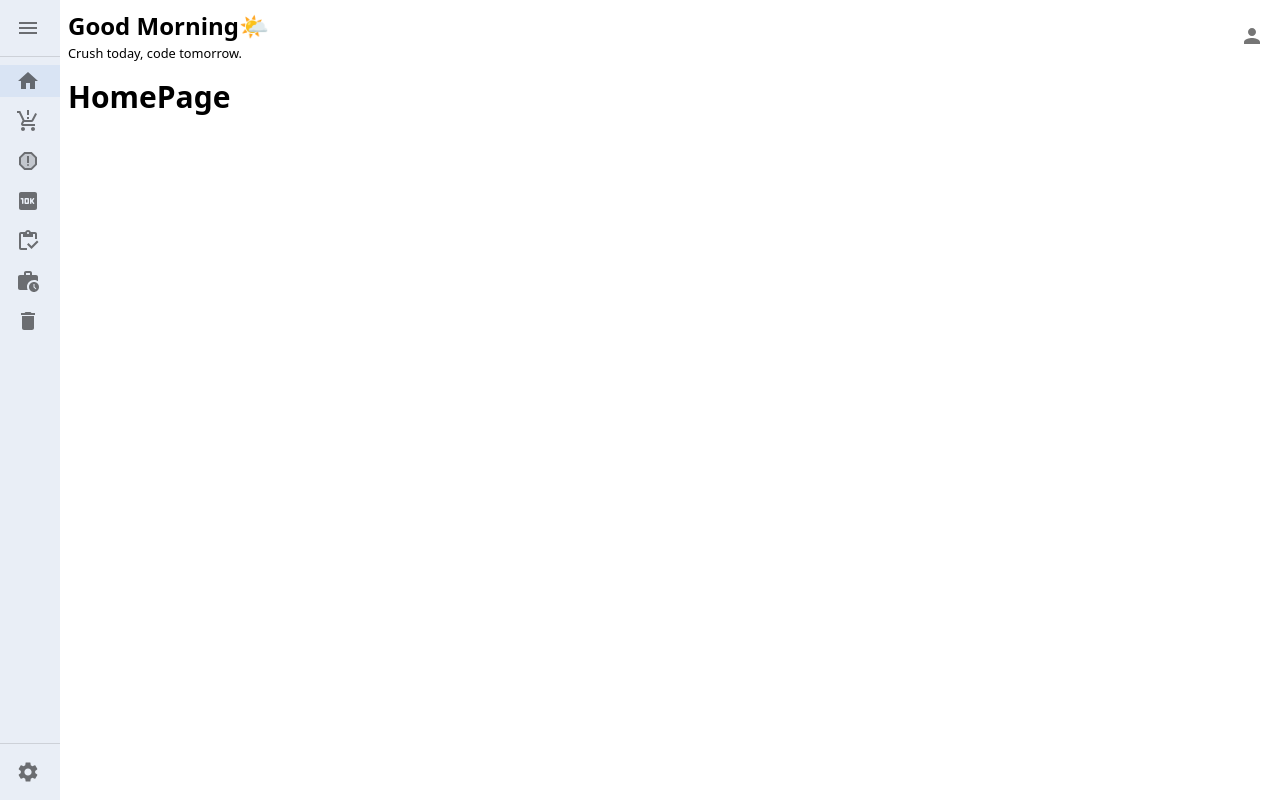
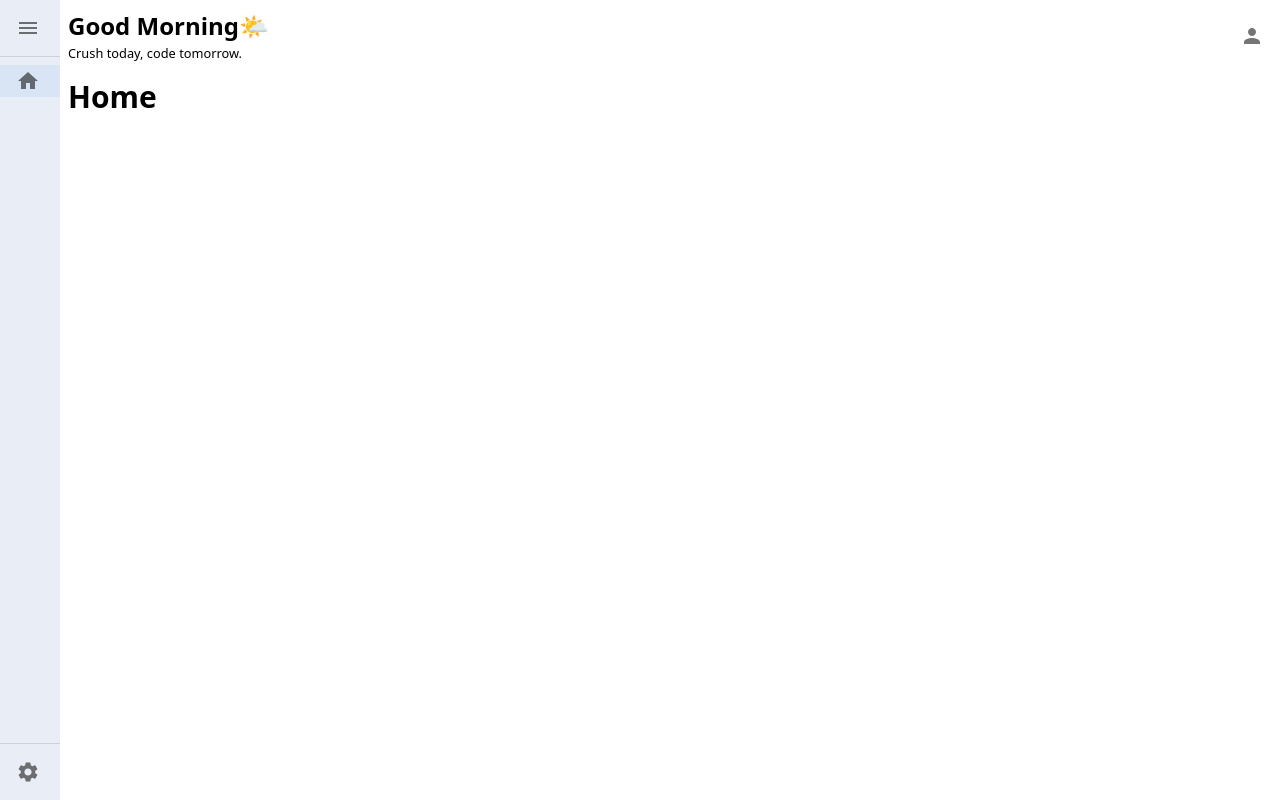
Before and after one commit to rajendraxD/mern_docs, a React app in the folder frontend/: page / in a window 1280 px wide. Built offline with nearby package versions, Linux system fonts and the light colour scheme; the HTML template or start-up script is replaced by a standard one.

Commit message:
changes on sidebar menu

```diff
--- a/frontend/src/components/Sidebar.jsx
+++ b/frontend/src/components/Sidebar.jsx
@@ -12,12 +12,12 @@ const Sidebar = ({ sidebarOpen, setSidebarOpen }) => {
 
   const sidebarItems = [
     { icon: Home, label: 'Home', url: '/home', matchPaths: ['/', '/home'] },
-    { icon: ProductionQuantityLimits, label: 'Product', url: '#' },
-    { icon: ReportTwoTone, label: 'Reporting', url: '#' },
-    { icon: OneKkRounded, label: 'Order summary', url: '#' },
-    { icon: InventoryOutlined, label: 'Invoices', url: '#' },
-    { icon: WorkHistory, label: 'Manufactures', url: '#' },
-    { icon: Delete, label: 'Trash', url: '#' },
+    // { icon: ProductionQuantityLimits, label: 'Product', url: '#' },
+    // { icon: ReportTwoTone, label: 'Reporting', url: '#' },
+    // { icon: OneKkRounded, label: 'Order summary', url: '#' },
+    // { icon: InventoryOutlined, label: 'Invoices', url: '#' },
+    // { icon: WorkHistory, label: 'Manufactures', url: '#' },
+    // { icon: Delete, label: 'Trash', url: '#' },
     // { icon: Person, label: 'Profile', url: '/profile' },
   ];
   return (
--- a/frontend/src/pages/Home/HomePage.jsx
+++ b/frontend/src/pages/Home/HomePage.jsx
@@ -9,7 +9,7 @@ const HomePage = () => {
   return (
     <>
       <div className='p-2 flex flex-col h-screen'>
-        <div className='text-3xl font-bold mb-8'>HomePage</div>
+        <div className='text-3xl font-bold mb-8'>Home</div>
       </div>
     </>
   )
--- a/frontend/src/pages/Settings/SettingPage.jsx
+++ b/frontend/src/pages/Settings/SettingPage.jsx
@@ -2,7 +2,9 @@ import React from 'react'
 
 const SettingPage = () => {
   return (
-    <div>SettingPage</div>
+    <div className='p-2 flex flex-col h-screen'>
+      <div className='text-3xl font-bold mb-8'>Settings</div>
+    </div>
   )
 }
 
```
